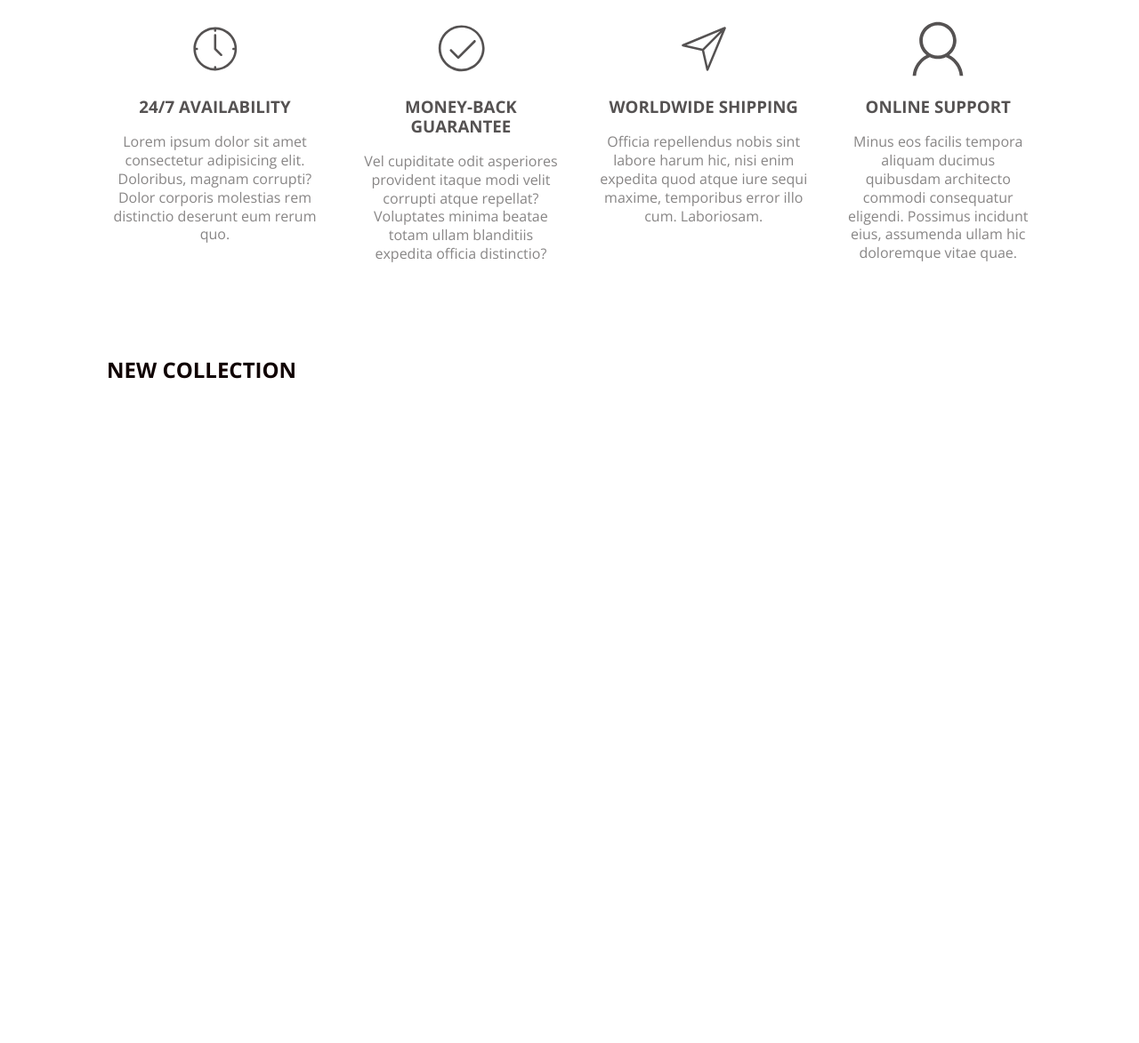
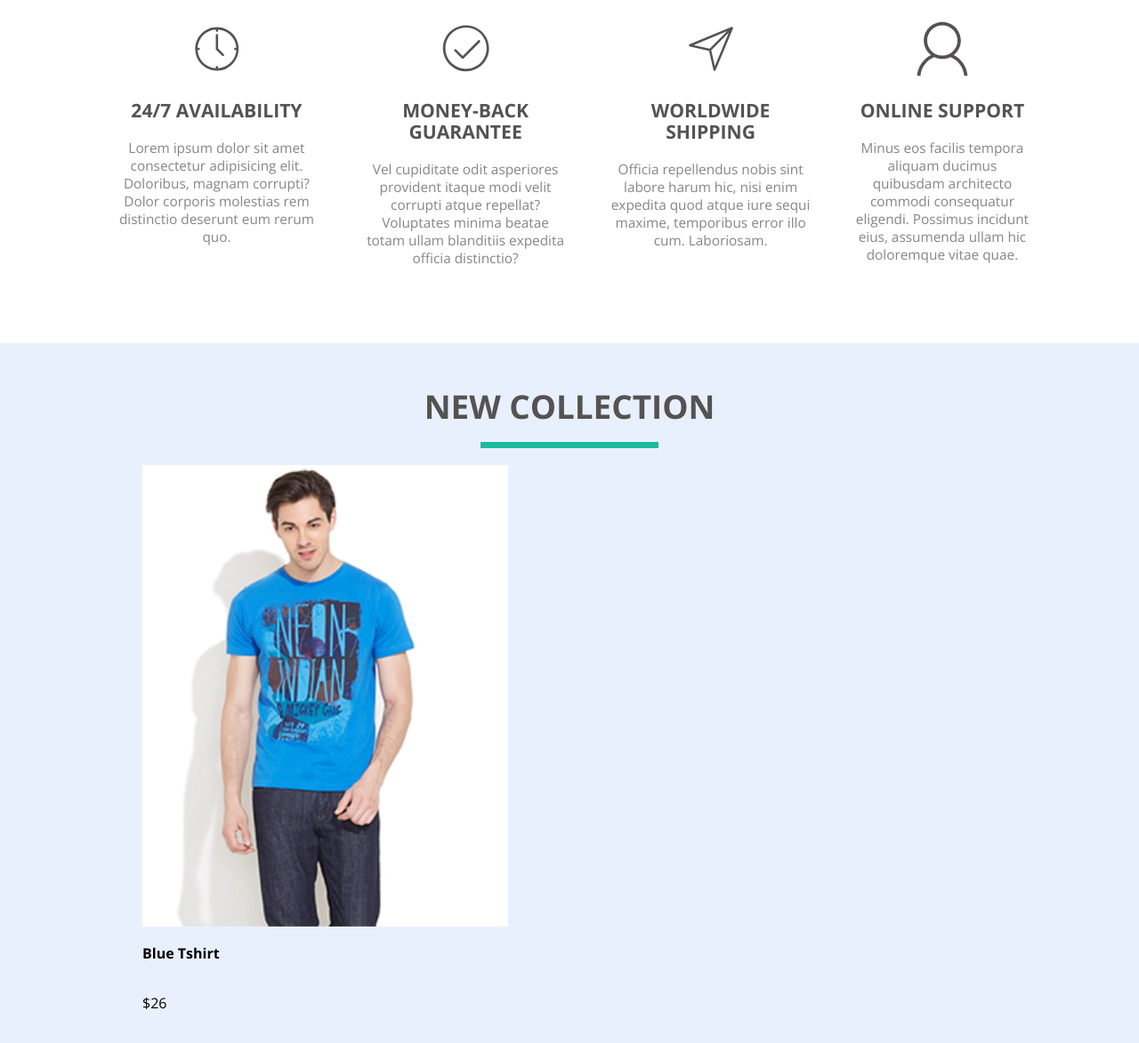
Before and after one commit to kozlovvski/MartWebsite, a website built with webpack: page src/index.html in a window 1280 px wide. Shown: the part 657-1830 px from the top of the page at 89% size. Before the commit the page ends 1106 px from the top, so only its background shows below. Built offline with nearby package versions, Linux system fonts and the light colour scheme.

Commit message:
added new markup

```diff
--- a/package.json
+++ b/package.json
@@ -18,6 +18,7 @@
     "clean-webpack-plugin": "^0.1.19",
     "css-loader": "^0.28.11",
     "file-loader": "^3.0.1",
+    "html-loader": "^0.5.5",
     "html-webpack-plugin": "^3.2.0",
     "mini-css-extract-plugin": "^0.4.5",
     "node-sass": "^4.12.0",
--- a/src/index.html
+++ b/src/index.html
@@ -158,6 +158,15 @@
     <section class="new-collection">
       <div class="wrapper">
         <h2 class="section-title">New Collection</h2>
+        <ul class="site-grid__container">
+          <li class="site_grid__item product">
+            <img src="images/1.png" alt="" class="product__image">
+            <h4 class="product__name">Blue Tshirt</h4>
+            <p class="product__price">$26</p>
+            <div class="product__hover">
+            </div>
+          </li>
+        </ul>
       </div>
     </section>
   </main>
--- a/src/index.js
+++ b/src/index.js
@@ -1,5 +1,6 @@
 import 'normalize.css';
 import './styles/style.scss';
+import './index.html';
 
 console.log('☠️ Arr! JS on board!');
 
--- a/src/styles/modules/_utility.scss
+++ b/src/styles/modules/_utility.scss
@@ -35,11 +35,6 @@
     margin: 0 0.2em;
 }
 
-.section-title {
-    color: $dark-gray;
-    text-transform: uppercase;
-}
-
 @mixin color($color) {
     color: $color;
 
--- a/src/styles/modules/_variables.scss
+++ b/src/styles/modules/_variables.scss
@@ -3,6 +3,7 @@
 $primary: #1abc9c;
 $dark-gray: #0f0101;
 $gray: #555252;
+$light-blue: #e9f0fd;
 
 $ff-ss: 'Open Sans', sans-serif;
 
--- a/src/styles/partials/_navbar.scss
+++ b/src/styles/partials/_navbar.scss
@@ -1,7 +1,5 @@
 #user-navigation {
     background-color: $primary;
-
-    z-index: 100;
 }
 
 #site-header {
@@ -9,8 +7,9 @@
     top: 0;
 
     background: #fff;
+    box-shadow: 0 2px 2px 0 rgba(0, 0, 0, 0.2);
 
-    box-shadow: 0 2px 2px 0 rgba(0, 0, 0, 0.2);
+    z-index: 100;
 }
 
 .navbar {
@@ -53,6 +52,7 @@
     }
 
     &--site {
+
         .navbar__link {
             font-weight: $fw-b;
 
--- /dev/null
+++ b/src/styles/partials/_new-collection.scss
@@ -0,0 +1,5 @@
+.new-collection {
+    padding: 50px 0;
+
+    background: $light-blue;
+}
--- /dev/null
+++ b/src/styles/partials/_product.scss
@@ -0,0 +1,10 @@
+.product {
+    display: grid;
+    grid-template-columns: 1fr, auto;
+    grid-template-rows: repeat(2, auto);
+
+    &__image {
+        width: 100%;
+        height: auto;
+    }
+}
--- a/src/styles/partials/_services.scss
+++ b/src/styles/partials/_services.scss
@@ -12,16 +12,17 @@
 
         &-icon {
             width: 4em;
-
             fill: $gray;
         }
 
         &-title {
+            font-size: calc(1rem + 0.4vw);
             font-weight: $fw-b;
             text-transform: uppercase;
         }
 
         &-description {
+            font-size: calc(0.8rem + 0.2vw);
             opacity: 0.7;
             line-height: 1.3;
         }
--- a/src/styles/partials/_slider.scss
+++ b/src/styles/partials/_slider.scss
@@ -84,7 +84,7 @@
         background-color: rgba($primary, 0.6);
         transition: background-color 0.5s;
 
-        z-index: 3;
+        z-index: 2;
 
         &:hover {
             background-color: $primary;
--- a/src/styles/style.scss
+++ b/src/styles/style.scss
@@ -12,6 +12,8 @@
 @import "partials/navbar";
 @import "partials/slider";
 @import "partials/services";
+@import "partials/new-collection";
+@import "partials/product";
 
 //
 // base
@@ -43,3 +45,23 @@ button {
         left: 0;
     }
 }
+
+.section-title {
+    margin: auto;
+
+    color: $gray;
+
+    font-size: calc(1.5rem + 1vw);
+    text-transform: uppercase;
+    text-align: center;
+
+    &::after {
+        content: "";
+        display: block;
+        height: 0.2em;
+        width: 200px;
+        margin: 0.5em auto;
+
+        background-color: $primary;
+    }
+}
```
Also changed, not shown: webpack/webpack.prod.js (+11 -7 lines), 1 other file.
